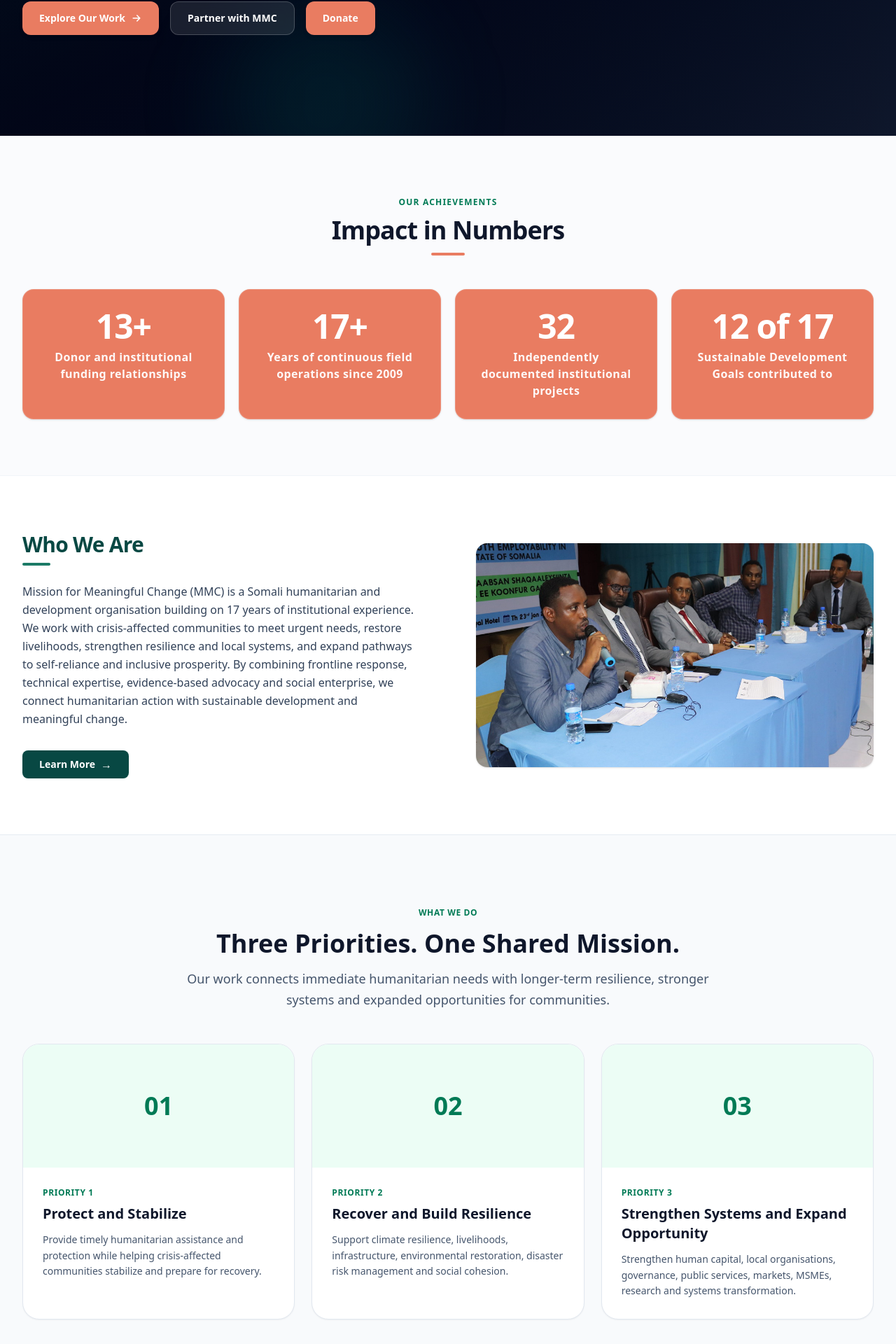
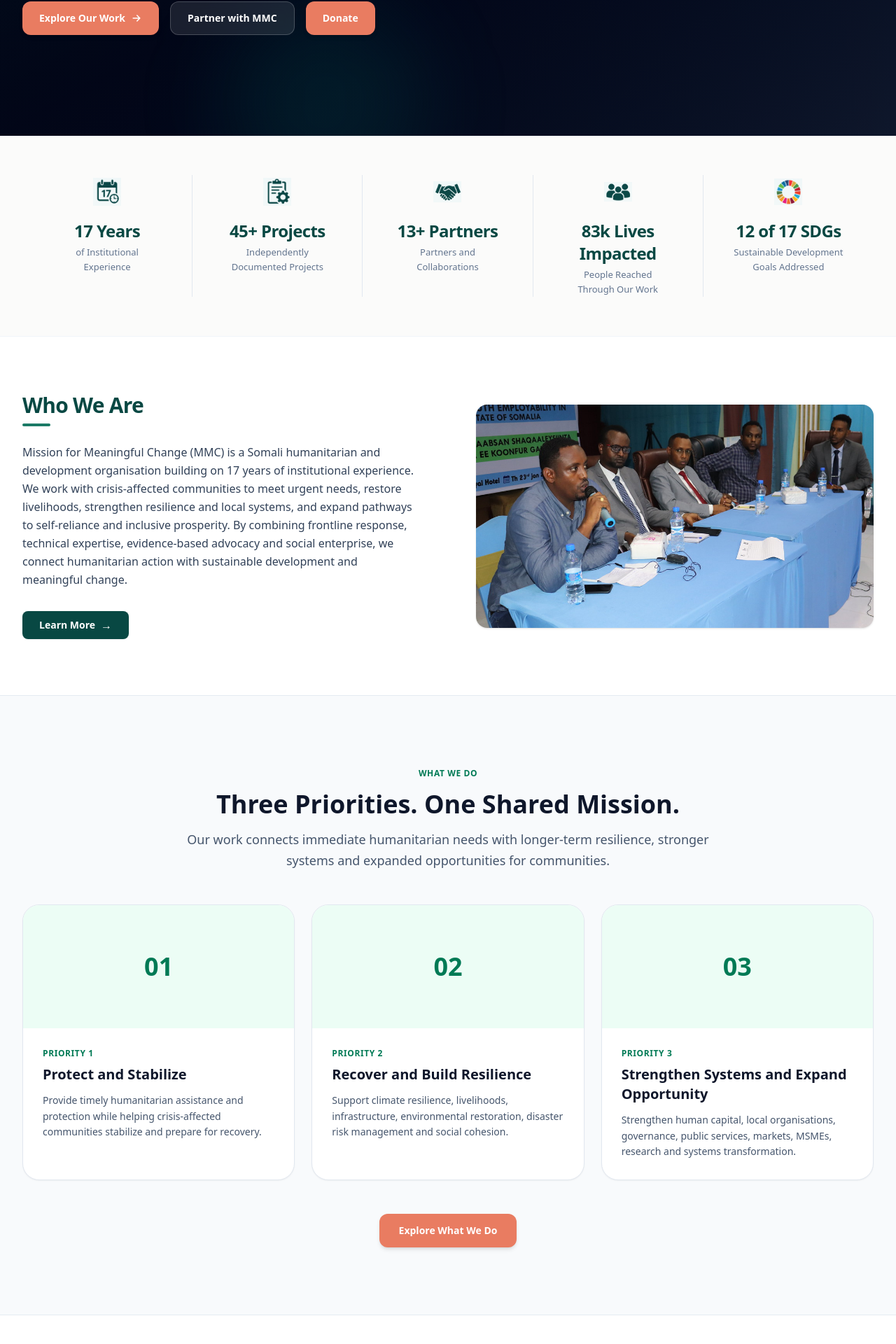
Before and after one commit to yousuf812/mmc_website, a Django app: page / in a window 1280 px wide. Shown: the part 689-2609 px from the top of the page at 70% size. Run offline with Django 5.2, Linux system fonts and the light colour scheme; data comes from the database, SQL or seed files in the repository; data that the repository does not hold is empty.

Commit message:
strategic part solved

```diff
--- a/static/js/main.js
+++ b/static/js/main.js
@@ -58,30 +58,86 @@
 
 
 
-/* Homepage Hero Background Slider */
+
+/* Homepage Hero Background Slider with Arrows and Dots */
 document.addEventListener("DOMContentLoaded", function () {
     const hero = document.getElementById("homepage-hero");
 
     if (!hero) return;
 
-    const slides = hero.querySelectorAll(".hero-background-slide");
+    const slides = Array.from(
+        hero.querySelectorAll(".hero-background-slide")
+    );
 
-    // No slider or only one image: nothing to rotate.
+    const dots = Array.from(
+        hero.querySelectorAll(".hero-slide-dot")
+    );
+
+    const previousButton = hero.querySelector("#hero-prev");
+    const nextButton = hero.querySelector("#hero-next");
+
     if (slides.length <= 1) return;
 
     const interval = Number(hero.dataset.slideInterval) || 6000;
     let currentIndex = 0;
+    let autoplay;
 
-    window.setInterval(function () {
-        slides[currentIndex].classList.remove("opacity-100");
-        slides[currentIndex].classList.add("opacity-0");
+    function showSlide(index) {
+        currentIndex = (index + slides.length) % slides.length;
 
-        currentIndex = (currentIndex + 1) % slides.length;
+        slides.forEach(function (slide, i) {
+            const isActive = i === currentIndex;
 
-        slides[currentIndex].classList.remove("opacity-0");
-        slides[currentIndex].classList.add("opacity-100");
-    }, interval);
+            slide.classList.toggle("opacity-100", isActive);
+            slide.classList.toggle("opacity-0", !isActive);
+        });
+
+        dots.forEach(function (dot, i) {
+            const isActive = i === currentIndex;
+
+            dot.classList.toggle("bg-white", isActive);
+            dot.classList.toggle("bg-white/40", !isActive);
+            dot.classList.toggle("scale-110", isActive);
+
+            dot.setAttribute("aria-current", String(isActive));
+        });
+    }
+
+    function startAutoplay() {
+        window.clearInterval(autoplay);
+
+        autoplay = window.setInterval(function () {
+            showSlide(currentIndex + 1);
+        }, interval);
+    }
+
+    function goToSlide(index) {
+        showSlide(index);
+        startAutoplay();
+    }
+
+    if (previousButton) {
+        previousButton.addEventListener("click", function () {
+            goToSlide(currentIndex - 1);
+        });
+    }
+
+    if (nextButton) {
+        nextButton.addEventListener("click", function () {
+            goToSlide(currentIndex + 1);
+        });
+    }
+
+    dots.forEach(function (dot, index) {
+        dot.addEventListener("click", function () {
+            goToSlide(index);
+        });
+    });
+
+    showSlide(currentIndex);
+    startAutoplay();
 });
+
 
 
 // dropdown menu
--- a/templates/home.html
+++ b/templates/home.html
@@ -63,6 +63,55 @@
             <div class="absolute inset-0 bg-gradient-to-br from-emerald-950 via-slate-950 to-slate-900"></div>
         {% endif %}
     </div>
+
+
+    <!-- Slider Controls: Previous / Next -->
+    {% if hero_slides|length > 1 %}
+    <div class="absolute bottom-5 right-4 z-20 flex items-center gap-2 sm:bottom-8 sm:right-8">
+
+        <button
+            type="button"
+            id="hero-prev"
+            aria-label="Previous slide"
+            class="flex h-9 w-9 items-center justify-center rounded-full border border-white/40 bg-slate-950/40 text-white backdrop-blur-sm transition hover:bg-white hover:text-slate-900 focus:outline-none focus:ring-2 focus:ring-white"
+        >
+            <svg class="h-4 w-4" viewBox="0 0 24 24" fill="none" stroke="currentColor" stroke-width="2">
+                <path stroke-linecap="round" stroke-linejoin="round" d="M15 18l-6-6 6-6"/>
+            </svg>
+        </button>
+
+        <button
+            type="button"
+            id="hero-next"
+            aria-label="Next slide"
+            class="flex h-9 w-9 items-center justify-center rounded-full border border-white/40 bg-slate-950/40 text-white backdrop-blur-sm transition hover:bg-white hover:text-slate-900 focus:outline-none focus:ring-2 focus:ring-white"
+        >
+            <svg class="h-4 w-4" viewBox="0 0 24 24" fill="none" stroke="currentColor" stroke-width="2">
+                <path stroke-linecap="round" stroke-linejoin="round" d="M9 18l6-6-6-6"/>
+            </svg>
+        </button>
+
+    </div>
+
+    <!-- Slide Dot Indicators -->
+    <div
+        id="hero-slide-dots"
+        class="absolute bottom-7 left-1/2 z-20 flex -translate-x-1/2 items-center gap-2"
+        aria-label="Choose hero slide"
+    >
+        {% for slide in hero_slides %}
+        <button
+            type="button"
+            class="hero-slide-dot h-2.5 w-2.5 rounded-full border border-white/80 transition-all duration-300 {% if forloop.first %}bg-white scale-110{% else %}bg-white/40{% endif %}"
+            data-slide-target="{{ forloop.counter0 }}"
+            aria-label="Go to slide {{ forloop.counter }}"
+            aria-current="{% if forloop.first %}true{% else %}false{% endif %}"
+        ></button>
+        {% endfor %}
+    </div>
+    {% endif %}
+
+
 
     <!-- Readability Overlay -->
     <div class="absolute inset-0 -z-10 bg-gradient-to-r from-slate-950/70 via-slate-950/45 to-transparent"></div>
@@ -145,52 +194,104 @@
 
 
 {# --- Impact Statistics --- #}
-{% if statistics %}
-<section class="border-b border-slate-100 bg-slate-50/70 py-16 sm:py-20">
-    <div class="mx-auto max-w-7xl px-4 sm:px-6 lg:px-8">
-        <!-- Section Header -->
-        <div class="mx-auto mb-12 max-w-2xl text-center">
-            <span class="text-xs font-bold uppercase tracking-widest text-emerald-700">Our Achievements</span>
-            <h2 class="mt-2 text-2xl font-extrabold tracking-tight text-slate-900 sm:text-3xl md:text-4xl">
-                Impact in Numbers
-            </h2>
-            <div class="mx-auto mt-3 h-1 w-12 rounded-full" style="background-color: var(--color-mmc-secondary);"></div>
+{% load static %}
+
+<!-- Statistics / Impact Section -->
+<section class="border-b border-slate-100 bg-[#fbfbfa] py-10 sm:py-14">
+    <div class="mx-auto w-full max-w-[1600px] px-4 sm:px-6 lg:px-8">
+
+        <!-- 5 Columns Container with Vertical Dividers -->
+        <div class="grid grid-cols-1 gap-8 sm:grid-cols-2 md:grid-cols-3 lg:grid-cols-5 lg:gap-0">
+
+            <!-- Item 1: 17 Years -->
+            <div class="flex flex-col items-center text-center lg:px-6 lg:border-r lg:border-slate-200">
+                <div class="mb-4 flex h-12 w-12 items-center justify-center">
+                    <img
+                        src="{% static 'images/icons/statics-1.png' %}"
+                        alt="Experience Icon"
+                        class="h-10 w-10 object-contain"
+                    >
+                </div>
+                <h3 class="text-xl sm:text-2xl font-black tracking-tight text-[#084843]">
+                    17 Years
+                </h3>
+                <p class="mt-1 text-xs sm:text-[13px] font-medium leading-relaxed text-slate-500">
+                    of Institutional<br>Experience
+                </p>
             </div>
 
-        <!-- Cards Grid -->
-        <div class="grid grid-cols-1 gap-5 sm:grid-cols-2 lg:grid-cols-4">
-            {% for statistic in statistics %}
-            <div
-                class="group flex flex-col justify-between rounded-2xl p-6 text-center shadow-sm transition-all duration-300 hover:-translate-y-1 hover:shadow-lg sm:p-7"
-                style="background-color: var(--color-mmc-secondary); border: 1px solid rgba(255, 255, 255, 0.15);"
+            <!-- Item 2: 45+ Projects -->
+            <div class="flex flex-col items-center text-center lg:px-6 lg:border-r lg:border-slate-200">
+                <div class="mb-4 flex h-12 w-12 items-center justify-center">
+                    <img
+                        src="{% static 'images/icons/statics-2.png' %}"
+                        alt="Projects Icon"
+                        class="h-10 w-10 object-contain"
                     >
-                <div>
-                    {% if statistic.icon %}
-                    <div class="mx-auto mb-4 flex h-12 w-12 items-center justify-center rounded-xl bg-white/15 text-2xl text-white backdrop-blur-xs transition group-hover:bg-white/25">
-                        {{ statistic.icon }}
                 </div>
-                    {% endif %}
-
-                    <p class="text-3xl font-black tracking-tight text-white sm:text-4xl lg:text-5xl">
-                        {{ statistic.value }}
+                <h3 class="text-xl sm:text-2xl font-black tracking-tight text-[#084843]">
+                    45+ Projects
+                </h3>
+                <p class="mt-1 text-xs sm:text-[13px] font-medium leading-relaxed text-slate-500">
+                    Independently<br>Documented Projects
                 </p>
-
-                    <h3 class="mt-2 text-sm font-bold tracking-wide text-white/95 sm:text-base">
-                        {{ statistic.label }}
-                    </h3>
             </div>
 
-                {% if statistic.description %}
-                <p class="mt-3 text-xs leading-relaxed text-white/80 sm:text-sm">
-                    {{ statistic.description }}
+            <!-- Item 3: 13+ Partners -->
+            <div class="flex flex-col items-center text-center lg:px-6 lg:border-r lg:border-slate-200">
+                <div class="mb-4 flex h-12 w-12 items-center justify-center">
+                    <img
+                        src="{% static 'images/icons/statics-3.png' %}"
+                        alt="Partners Icon"
+                        class="h-10 w-10 object-contain"
+                    >
+                </div>
+                <h3 class="text-xl sm:text-2xl font-black tracking-tight text-[#084843]">
+                    13+ Partners
+                </h3>
+                <p class="mt-1 text-xs sm:text-[13px] font-medium leading-relaxed text-slate-500">
+                    Partners and<br>Collaborations
                 </p>
-                {% endif %}
             </div>
-            {% endfor %}
+
+            <!-- Item 4: 83k Lives Impacted -->
+            <div class="flex flex-col items-center text-center lg:px-6 lg:border-r lg:border-slate-200">
+                <div class="mb-4 flex h-12 w-12 items-center justify-center">
+                    <img
+                        src="{% static 'images/icons/statics-4.png' %}"
+                        alt="Impact Icon"
+                        class="h-10 w-10 object-contain"
+                    >
                 </div>
+                <h3 class="text-xl sm:text-2xl font-black tracking-tight text-[#084843]">
+                    83k Lives Impacted
+                </h3>
+                <p class="mt-1 text-xs sm:text-[13px] font-medium leading-relaxed text-slate-500">
+                    People Reached<br>Through Our Work
+                </p>
+            </div>
+
+            <!-- Item 5: 12 of 17 SDGs -->
+            <div class="flex flex-col items-center text-center lg:px-6">
+                <div class="mb-4 flex h-12 w-12 items-center justify-center">
+                    <img
+                        src="{% static 'images/icons/statics-5.png' %}"
+                        alt="SDGs Icon"
+                        class="h-10 w-10 object-contain"
+                    >
+                </div>
+                <h3 class="text-xl sm:text-2xl font-black tracking-tight text-[#084843]">
+                    12 of 17 SDGs
+                </h3>
+                <p class="mt-1 text-xs sm:text-[13px] font-medium leading-relaxed text-slate-500">
+                    Sustainable Development<br>Goals Addressed
+                </p>
+            </div>
+
+        </div>
+
     </div>
 </section>
-{% endif %}
 
 
 {# --- About / Mission & Vision --- #}
```
Also changed, not shown: static/css/output.css, static/images/icons/statics-1.png (added), static/images/icons/statics-2.png (added), static/images/icons/statics-3.png (added), static/images/icons/statics-4.png (added), static/images/icons/statics-5.png (added). Lines whose indentation alone changed are shown as unchanged.
